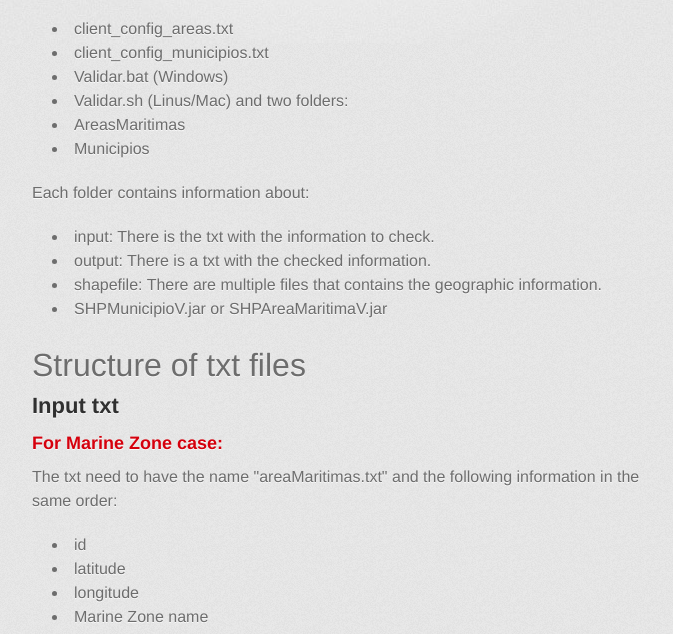
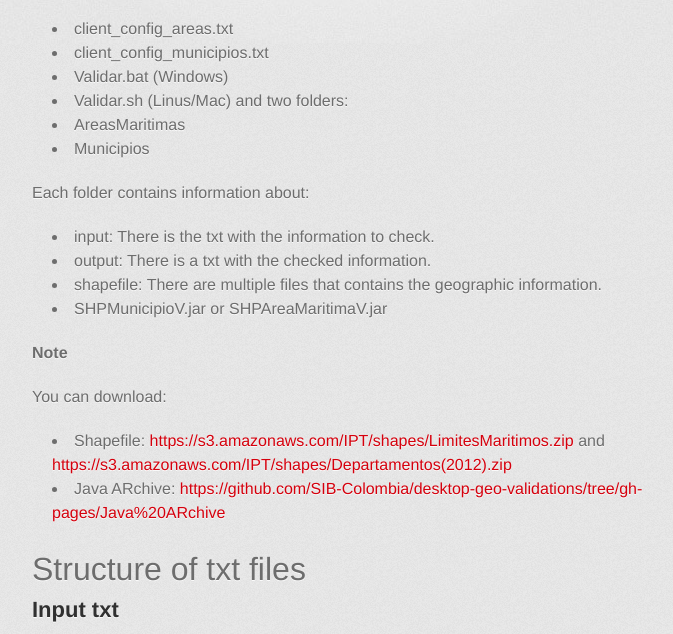
Before and after one commit to SIB-Colombia/desktop-geo-validations, a plain HTML site: page index.html in a window 1280 px wide. Shown: the part 530-1164 px from the top of the page, without its empty margins (298-971 px from the left). Drawn offline with Linux system fonts and the light colour scheme; a web font is replaced by a local one.

```diff
--- a/index.html
+++ b/index.html
@@ -63,6 +63,17 @@ and two folders:</li>
 <li>output: There is a txt with the checked information. </li>
 <li>shapefile: There are multiple files that contains the geographic information.</li>
 <li>SHPMunicipioV.jar or SHPAreaMaritimaV.jar</li>
+</ul>
+
+<p><strong>Note</strong> </p>
+
+<p>You can download: </p>
+
+<ul>
+<li>Shapefile: <a href="https://s3.amazonaws.com/IPT/shapes/LimitesMaritimos.zip">https://s3.amazonaws.com/IPT/shapes/LimitesMaritimos.zip</a> and <a href="https://s3.amazonaws.com/IPT/shapes/Departamentos(2012).zip">https://s3.amazonaws.com/IPT/shapes/Departamentos(2012).zip</a>
+</li>
+<li>Java ARchive: <a href="https://github.com/SIB-Colombia/desktop-geo-validations/tree/gh-pages/Java%20ARchive">https://github.com/SIB-Colombia/desktop-geo-validations/tree/gh-pages/Java%20ARchive</a>
+</li>
 </ul>
 
 <h1>
```
Also changed, not shown: params.json (+1 -1 lines).
